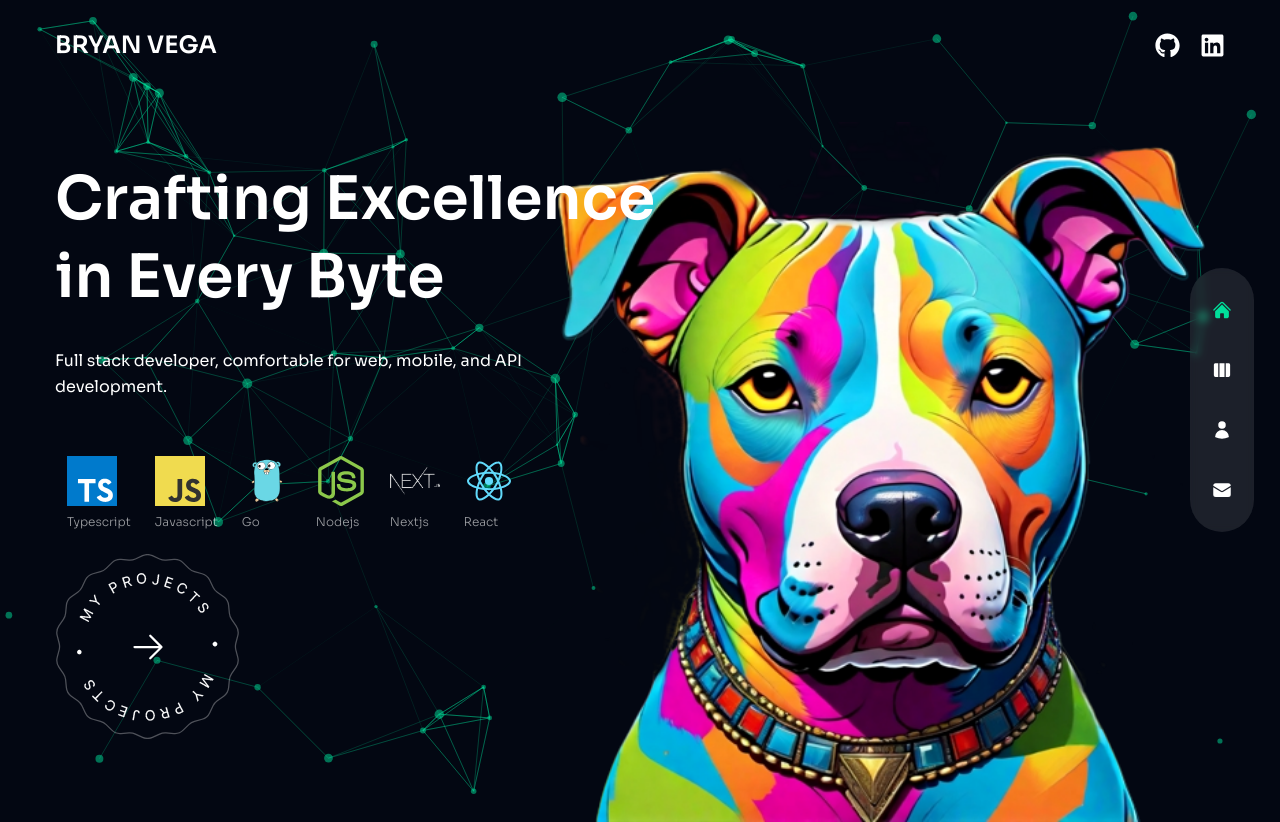
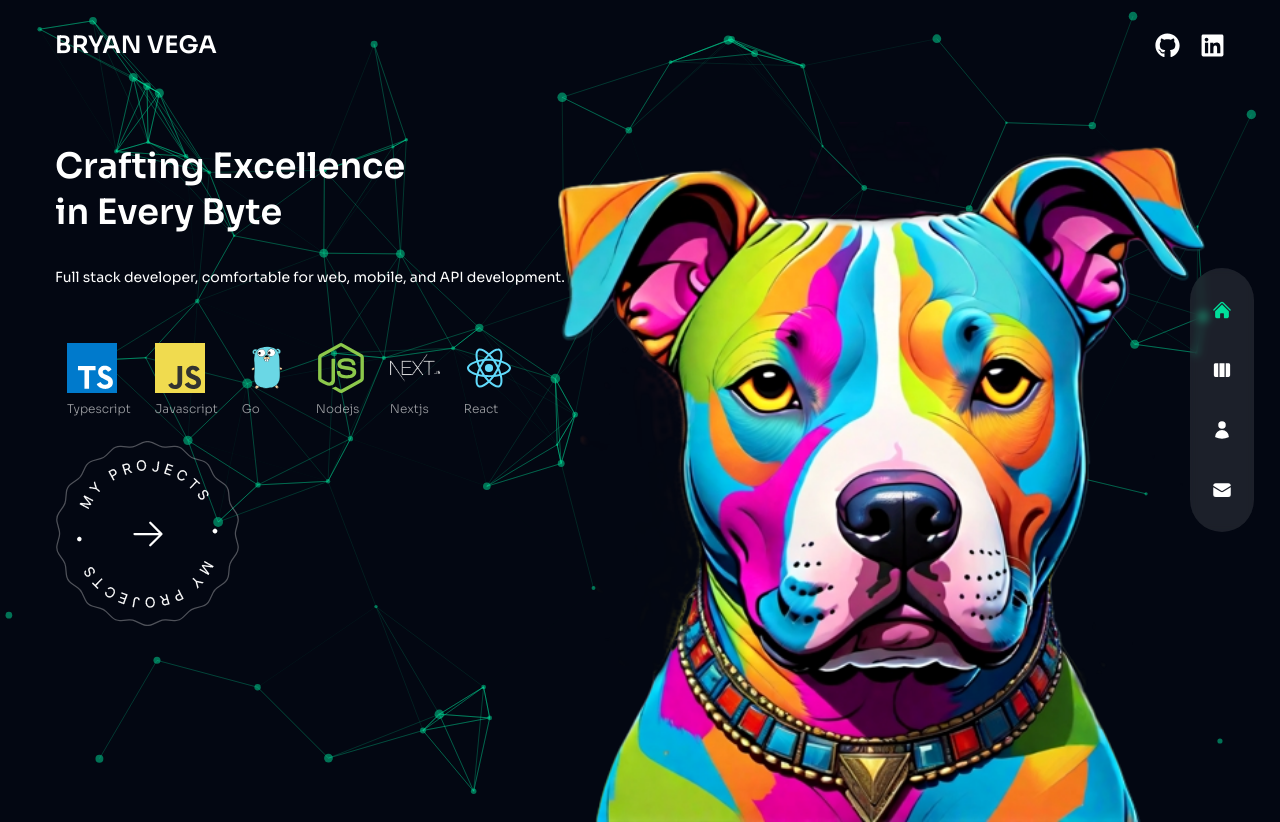
Before and after one commit to DracoR22/Portfolio, a Next.js app: page / in a window 1280 px wide. Built offline with nearby package versions, Linux system fonts and the light colour scheme.

Commit message:
featuresupdate

```diff
--- a/app/globals.css
+++ b/app/globals.css
@@ -26,7 +26,7 @@
     @apply w-full h-screen overflow-hidden;
   }
   .h1 {
-    @apply text-[35px] leading-tight md:text-[60px] md:leading-[1.3] mb-8 font-semibold;
+    @apply text-[35px] leading-tight xxl:text-[60px] md:leading-[1.3] mb-8 font-semibold;
   }
   .h2 {
     @apply text-[35px] leading-tight md:text-[54px] md:leading-[1.3] mb-4 font-semibold;
--- a/app/page.tsx
+++ b/app/page.tsx
@@ -20,19 +20,20 @@ const Home = () => {
       <ParticlesContainer/>
        {/* TEXT */}
      <div className="w-full h-full  ">
-       <div className="text-center flex flex-col justify-center pt-40 h-full container mx-auto xl:text-left">
+       <div className="text-center flex flex-col justify-center pt-36 h-full container mx-auto xl:text-left">
          {/* TITLE */}
          <motion.h1 variants={fadeIn('down', 0.2)} initial="hidden" animate="show" exit="hidden" className="h1 z-[99999]">
            Crafting Excellence <br /> in{' '}
            <span>Every Byte</span>
          </motion.h1>
          {/* SUBTITLE */}
-         <motion.div variants={fadeIn('down', 0.3)} initial="hidden" animate="show" exit="hidden" className=" max-w-sm xl:max-w-xl mx-auto xl:mx-0 mb-8 xl:mb-14 z-[99999]">
+         <motion.div variants={fadeIn('down', 0.3)} initial="hidden" animate="show" exit="hidden"
+          className="max-w-sm xl:max-w-xl mx-auto xl:mx-0 mb-8 xl:mb-14 z-[99999] text-sm xxl:text-base">
              Full stack developer, comfortable for
               web, mobile, and API development.
          </motion.div>
          {/* STACK */}
-         <div className="hidden sm:flex sm:justify-center xl:justify-start">
+         <div className="hidden xl:flex xl:justify-start">
            {stack.map((item, i) => (
             <motion.div variants={fadeIn('down', 0.3)} initial="hidden" animate="show" exit="hidden" className="flex items-center mx-3" key={i}>
               <div className="z-[999999]">
--- a/app/projects/page.tsx
+++ b/app/projects/page.tsx
@@ -21,7 +21,7 @@ const ProjectsPage = () => {
                     Projects <span className="text-accent">.</span>
                 </motion.h2>
                 <motion.p variants={fadeIn("up", 0.4)} initial="hidden" animate="show" exit="hidden"
-                className="mb-4 max-w-[400px] mx-auto lg:mx-0">
+                className="mb-4 max-w-[400px] mx-auto lg:mx-0 text-sm">
                   My projects aren&apos;t just showcases; they&apos;re a dynamic orchestra of technologies,
                   with a seamless integration of databases and APIs.
                    The tech stack is more than a tool; it&apos;s a means to elevate the digital landscape
--- a/components/navigation/Socials.tsx
+++ b/components/navigation/Socials.tsx
@@ -6,13 +6,15 @@ import { FaLinkedin, FaGithub } from "react-icons/fa"
 const Socials = () => {
   return (
     <div className="flex z-[99999] items-center gap-x-5 text-[25px]">
-        <a href='https://github.com/DracoR22' target="_blank" rel="noopener noreferrer"  className="hover:text-accent transition-all duration-300 cursor-pointer">
+        <a href='https://github.com/DracoR22' target="_blank" rel="noopener noreferrer"
+        className="hover:text-accent transition-all duration-300 cursor-pointer">
           <FaGithub/>
         </a>
 
-        <Link href='/' className="hover:text-accent transition-all duration-300">
+        <a href='https://www.linkedin.com/in/bryan-vega-34b3012a2/' target="_blank" rel="noopener noreferrer"
+         className="hover:text-accent transition-all duration-300">
           <FaLinkedin/>
-        </Link>
+        </a>
     </div>
   )
 }
```
